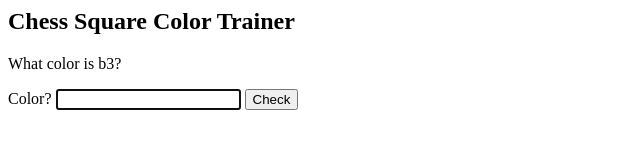
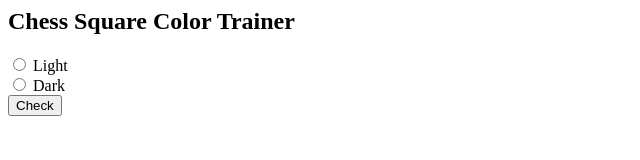
Before and after one commit to duluk/chess_square_color_trainer, a plain HTML site: page website/index.html in a window 1280 px wide. Shown: the whole page, without its empty margins (0-640 px from the left). Drawn offline with Linux system fonts and the light colour scheme.

Commit message:
Radio button version

```diff
--- a/website/index.html
+++ b/website/index.html
@@ -7,15 +7,23 @@
 
     <body>
         <h2>Chess Square Color Trainer</h2>
+
         <p id="coordinate"></p>
-        <form>
-            <label for="guess">Color?</label>
-            <input type="text" id="guess" onselect="clearResult()">
+
+        <div>
+            <input type="radio" id="light" name="guess" value="light">
+            <label for="light">Light</label>
+        </div>
+        <div>
+            <input type="radio" id="dark" name="guess" value="dark">
+            <label for="dark">Dark</label>
+        </div>
+        <div>
             <button type="button" onclick="chessGuess()">Check</button>
-        </form>
-        <!-- <p id="result" style="display:none"></p> -->
-        <p id="result" style="display:block"></p>
+        </div>
 
-        <script src="js/chess_square_color_trainer.js"></script>
+        <p id="result"></p>
+
+        <script src="js/chess_square_color_trainer_radio.js"></script>
     </body>
 </html>
```
